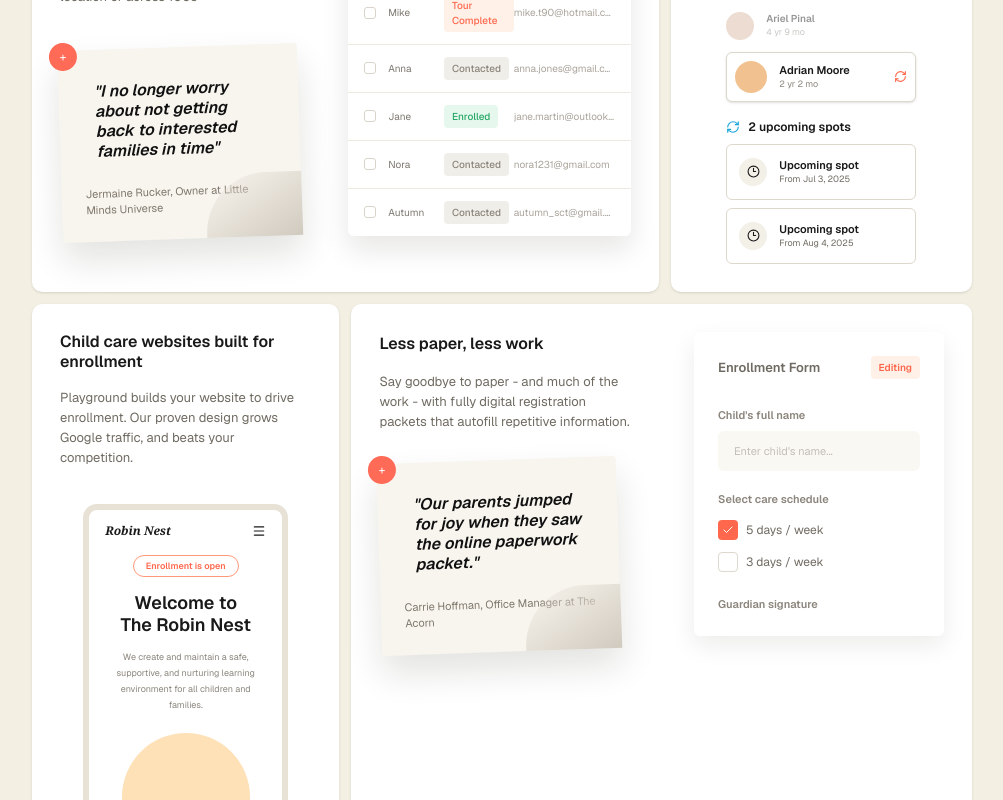
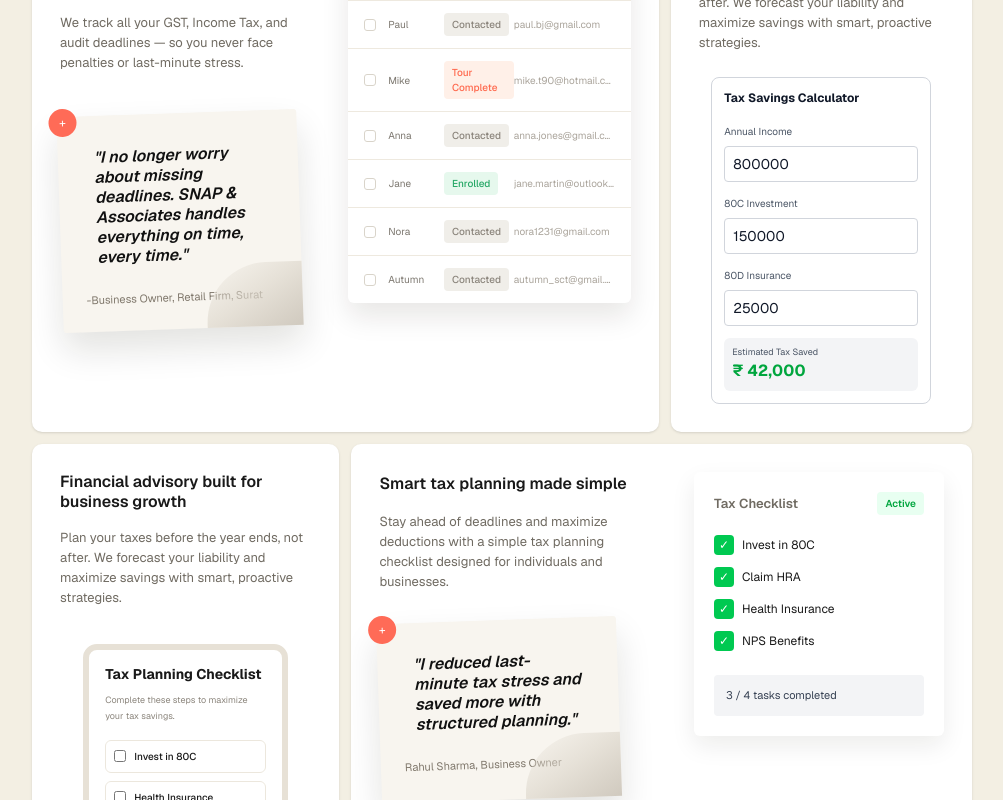
Before and after one commit to itbemotiondevloper/Snap, a Next.js app: page / in a window 1280 px wide. Shown: the part 3220-4020 px from the top of the page, without its empty margins (138-1141 px from the left). Built offline with nearby package versions, Linux system fonts and the light colour scheme.

Commit message:
announcement changes

```diff
--- a/src/components/MarketingSection.tsx
+++ b/src/components/MarketingSection.tsx
@@ -2,7 +2,7 @@
 
 import { motion } from "framer-motion";
 import { Check, Clock3, Menu, Megaphone, RefreshCw } from "lucide-react";
-
+import TaxCalculator from "./TaxCalculator";
 const leads = [
   ["Paul", "Contacted", "paul.bj@gmail.com"],
   ["Mike", "Tour Complete", "mike.t90@hotmail.com"],
@@ -111,81 +111,52 @@ function PredictiveCard() {
       transition={{ duration: 0.5, delay: 0.12 }}
     >
       <h3 className="text-[16px] font-semibold leading-tight">
-        Predictive Enrollment
+       Predictive Tax Planning
       </h3>
       <p className="mt-4 max-w-[250px] text-[13px] leading-5 text-[#706b62]">
-        Forecast future openings and maximize capacity with smart planning
-        tools.
+      Plan your taxes before the year ends, not after. We forecast your liability and maximize savings with smart, proactive strategies.
       </p>
 
-      <div className="mx-auto mt-11 max-w-[190px]">
-        <div className="mb-3 flex items-center gap-3 opacity-45">
-          <div className="size-7 rounded-full bg-[#d6b39a]" />
-          <div>
-            <p className="text-[10px] font-semibold">Ariel Pinal</p>
-            <p className="text-[9px] text-[#8b857c]">4 yr 9 mo</p>
-          </div>
-        </div>
-        <div className="flex items-center gap-3 rounded-md border border-[#ddd7cc] bg-white p-2 shadow-sm">
-          <div className="size-8 rounded-full bg-[#f1c28f]" />
-          <div className="min-w-0 flex-1">
-            <p className="text-[11px] font-semibold">Adrian Moore</p>
-            <p className="text-[9px] text-[#8b857c]">2 yr 2 mo</p>
-          </div>
-          <RefreshCw size={13} className="text-[#ff684d]" />
-        </div>
 
-        <p className="mt-4 flex items-center gap-2 text-[12px] font-semibold">
-          <RefreshCw size={14} className="text-[#1ba6da]" />
-          2 upcoming spots
-        </p>
-        {[["Upcoming spot", "From Jul 3, 2025"], ["Upcoming spot", "From Aug 4, 2025"]].map(
-          ([title, date]) => (
-            <div
-              className="mt-2 flex items-center gap-3 rounded-md border border-[#ddd7cc] bg-white p-3"
-              key={date}
-            >
-              <span className="grid size-7 place-items-center rounded-full bg-[#f3f0e8]">
-                <Clock3 size={13} />
-              </span>
-              <div>
-                <p className="text-[11px] font-semibold">{title}</p>
-                <p className="text-[9px] text-[#706b62]">{date}</p>
-              </div>
-            </div>
-          ),
-        )}
-      </div>
+ <TaxCalculator />
+
     </motion.article>
   );
 }
+function WebsitePreview() {
+  const checklist = [
+    "Invest in 80C",
+    "Health Insurance",
+    "Claim HRA",
+    "NPS Benefits",
+  ];
 
-function WebsitePreview() {
   return (
-    <div className="mx-auto mt-9 w-[205px] overflow-hidden rounded-t-[14px] border-[6px] border-[#e7e1d6] bg-white">
-      <div className="flex items-center justify-between px-4 py-3 text-[12px] font-bold">
-        <span className="font-serif italic">Robin Nest</span>
-        <Menu size={14} />
-      </div>
-      <div className="px-4 pb-6 text-center">
-        <span className="rounded-full border border-[#ff9a78] px-3 py-1 text-[9px] font-semibold text-[#ff684d]">
-          Enrollment is open
-        </span>
-        <h4 className="mt-4 text-[18px] font-semibold leading-tight">
-          Welcome to
-          <br />
-          The Robin Nest
+    <div className="mx-auto mt-9 w-[205px] overflow-hidden rounded-[14px] border-[6px] border-[#e7e1d6] bg-white">
+      <div className="px-4 py-4">
+        <h4 className="text-[14px] font-bold leading-tight">
+          Tax Planning Checklist
         </h4>
-        <p className="mt-3 text-[9px] leading-4 text-[#8b857c]">
-          We create and maintain a safe, supportive, and nurturing learning
-          environment for all children and families.
+
+        <p className="mt-2 text-[9px] leading-4 text-[#8b857c]">
+          Complete these steps to maximize your tax savings.
         </p>
-        <div className="mx-auto mt-5 h-24 w-32 rounded-t-full bg-[#ffe1b8]" />
+
+        <div className="mt-4 space-y-2">
+          {checklist.map((item) => (
+            <div
+              key={item}
+              className="flex items-center gap-2 rounded-md border border-[#ece7dd] px-2 py-2"
+            >
+              <input type="checkbox" className="h-3 w-3" />
+              <span className="text-[10px] font-medium">{item}</span>
+            </div>
+          ))}
+        </div>
       </div>
     </div>
   );
 }
-
 function EnrollmentForm() {
   return (
     <div className="rounded-[6px] bg-white p-6 shadow-[0_10px_24px_rgba(28,22,12,0.08)] lg:w-[250px]">
@@ -221,7 +192,43 @@ function EnrollmentForm() {
     </div>
   );
 }
+function TaxChecklistCard() {
+  const items = [
+    "Invest in 80C",
+    "Claim HRA",
+    "Health Insurance",
+    "NPS Benefits",
+  ];
 
+  return (
+    <div className="rounded-[6px] bg-white p-5 shadow-[0_10px_24px_rgba(28,22,12,0.08)] lg:w-[250px]">
+      <div className="flex items-center justify-between">
+        <h4 className="text-[13px] font-semibold text-[#706b62]">
+          Tax Checklist
+        </h4>
+
+        <span className="rounded bg-[#e8fff1] px-2 py-1 text-[10px] font-semibold text-green-600">
+          Active
+        </span>
+      </div>
+
+      <div className="mt-5 space-y-3">
+        {items.map((item) => (
+          <div key={item} className="flex items-center gap-2 text-[12px]">
+            <span className="grid size-5 place-items-center rounded bg-green-500 text-white">
+              ✓
+            </span>
+            {item}
+          </div>
+        ))}
+      </div>
+
+    <div className="mt-6 rounded bg-gray-100 p-3 text-[11px] text-gray-700 dark:bg-gray-800 dark:text-gray-200">
+  3 / 4 tasks completed
+</div>
+    </div>
+  );
+}
 export function MarketingSection() {
   return (
     <section className="theme-section border-b border-[#191919]/10 bg-[#f3efe3] px-5 py-16 sm:px-8 sm:py-20">
@@ -235,14 +242,14 @@ export function MarketingSection() {
         >
           <p className="inline-flex items-center gap-1 text-xs font-semibold text-[#ff6148]">
             <Megaphone size={14} />
-            Marketing
+            Our Advantage
           </p>
           <h2 className="mx-auto mt-4 max-w-xl text-4xl font-semibold leading-[0.95] tracking-normal sm:text-5xl">
-            Make your marketing as good as the big brands
+          Never let a tax deadline or compliance gap hurt your business
           </h2>
           <p className="mx-auto mt-4 max-w-sm text-sm leading-5 text-[#706b62]">
-            Easy marketing automations right on your website. Capture more
-            leads, grow your enrollment.
+           Complete financial management right at your fingertips from GST filings to audit reports, all handled by experts.
+
           </p>
         </motion.div>
 
@@ -257,16 +264,16 @@ export function MarketingSection() {
             <div className="grid min-h-[306px] gap-8 p-7 lg:grid-cols-[0.95fr_1.05fr]">
               <div>
                 <h3 className="max-w-[235px] text-[16px] font-semibold leading-tight">
-                  Don&apos;t let another lead slip through the cracks
+
+                   Don't let a compliance deadline slip through the cracks
                 </h3>
                 <p className="mt-4 max-w-[260px] text-[13px] leading-5 text-[#706b62]">
-                  Capture interested families, track all interactions, and scale
-                  enrollment - at one location or across 100s
+               We track all your GST, Income Tax, and audit deadlines — so you never face penalties or last-minute stress.
                 </p>
                 <div className="mt-10">
                   <PaperNote
-                    quote="I no longer worry about not getting back to interested families in time"
-                    author="Jermaine Rucker, Owner at Little Minds Universe"
+                    quote="I no longer worry about missing deadlines. SNAP & Associates handles everything on time, every time."
+                    author="-Business Owner, Retail Firm, Surat"
                   />
                 </div>
               </div>
@@ -286,11 +293,10 @@ export function MarketingSection() {
             transition={{ duration: 0.5 }}
           >
             <h3 className="max-w-[220px] text-[16px] font-semibold leading-tight">
-              Child care websites built for enrollment
+              Financial advisory built for business growth
             </h3>
             <p className="mt-4 max-w-[250px] text-[13px] leading-5 text-[#706b62]">
-              Playground builds your website to drive enrollment. Our proven
-              design grows Google traffic, and beats your competition.
+            Plan your taxes before the year ends, not after. We forecast your liability and maximize savings with smart, proactive strategies.
             </p>
             <WebsitePreview />
           </motion.article>
@@ -304,21 +310,22 @@ export function MarketingSection() {
           >
             <div className="grid gap-7 p-7 lg:grid-cols-[0.92fr_1fr]">
               <div>
-                <h3 className="text-[16px] font-semibold">Less paper, less work</h3>
-                <p className="mt-4 max-w-[300px] text-[13px] leading-5 text-[#706b62]">
-                  Say goodbye to paper - and much of the work - with fully
-                  digital registration packets that autofill repetitive
-                  information.
-                </p>
-                <div className="mt-7">
-                  <PaperNote
-                    quote="Our parents jumped for joy when they saw the online paperwork packet."
-                    author="Carrie Hoffman, Office Manager at The Acorn"
-                  />
-                </div>
+             <h3 className="text-[16px] font-semibold">Smart tax planning made simple</h3>
+
+<p className="mt-4 max-w-[300px] text-[13px] leading-5 text-[#706b62]">
+  Stay ahead of deadlines and maximize deductions with a simple tax planning
+  checklist designed for individuals and businesses.
+</p>
+
+<div className="mt-7">
+  <PaperNote
+    quote="I reduced last-minute tax stress and saved more with structured planning."
+    author="Rahul Sharma, Business Owner"
+  />
+</div>
               </div>
               <div className="flex items-start justify-center lg:justify-end">
-                <EnrollmentForm />
+                <TaxChecklistCard />
               </div>
             </div>
           </motion.article>
--- /dev/null
+++ b/src/components/TaxCalculator.tsx
@@ -0,0 +1,65 @@
+import { useState } from "react";
+
+export default function TaxCalculator() {
+  const [income, setIncome] = useState(800000);
+  const [investment80C, setInvestment80C] = useState(150000);
+  const [insurance80D, setInsurance80D] = useState(25000);
+
+  const totalDeduction = investment80C + insurance80D;
+  const taxSaved = totalDeduction * 0.24; // example 24% tax slab
+
+  return (
+  <div className="mx-auto mt-6 w-full max-w-[220px] rounded-lg border border-gray-300 bg-white p-3 dark:border-gray-700 dark:bg-gray-900">
+  <h3 className="text-xs font-bold text-gray-900 dark:text-white">
+    Tax Savings Calculator
+  </h3>
+
+  <div className="mt-3 space-y-2">
+    <div>
+      <label className="text-[10px] text-gray-600 dark:text-gray-300">
+        Annual Income
+      </label>
+      <input
+        type="number"
+        value={income}
+        onChange={(e) => setIncome(Number(e.target.value))}
+        className="mt-1 h-9 w-full rounded border border-gray-300 bg-white px-2 text-sm text-gray-900 dark:border-gray-600 dark:bg-gray-800 dark:text-white"
+      />
+    </div>
+
+    <div>
+      <label className="text-[10px] text-gray-600 dark:text-gray-300">
+        80C Investment
+      </label>
+      <input
+        type="number"
+        value={investment80C}
+        onChange={(e) => setInvestment80C(Number(e.target.value))}
+        className="mt-1 h-9 w-full rounded border border-gray-300 bg-white px-2 text-sm text-gray-900 dark:border-gray-600 dark:bg-gray-800 dark:text-white"
+      />
+    </div>
+
+    <div>
+      <label className="text-[10px] text-gray-600 dark:text-gray-300">
+        80D Insurance
+      </label>
+      <input
+        type="number"
+        value={insurance80D}
+        onChange={(e) => setInsurance80D(Number(e.target.value))}
+        className="mt-1 h-9 w-full rounded border border-gray-300 bg-white px-2 text-sm text-gray-900 dark:border-gray-600 dark:bg-gray-800 dark:text-white"
+      />
+    </div>
+  </div>
+
+  <div className="mt-3 rounded-md bg-gray-100 p-2 dark:bg-gray-800">
+    <p className="text-[9px] text-gray-600 dark:text-gray-300">
+      Estimated Tax Saved
+    </p>
+    <p className="text-base font-bold text-green-600">
+      ₹ {taxSaved.toLocaleString("en-IN")}
+    </p>
+  </div>
+</div>
+  );
+}
```
